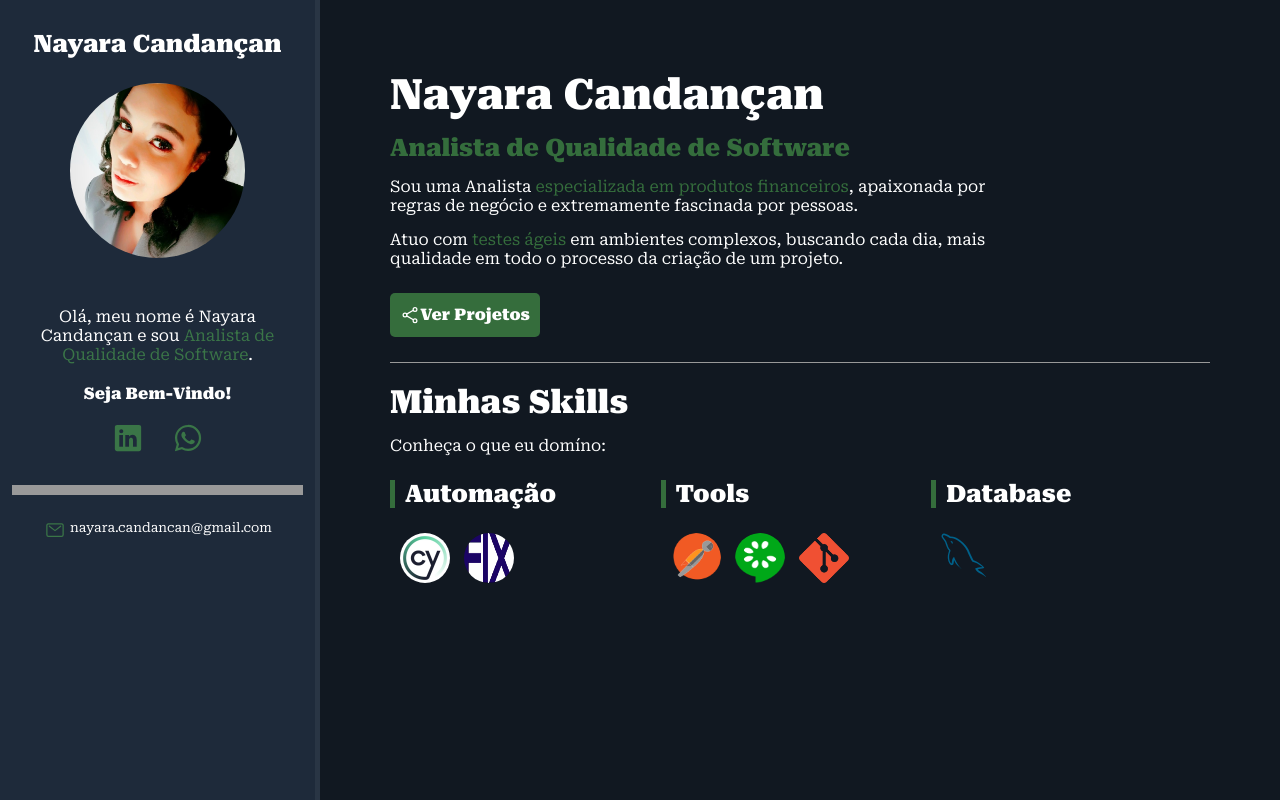
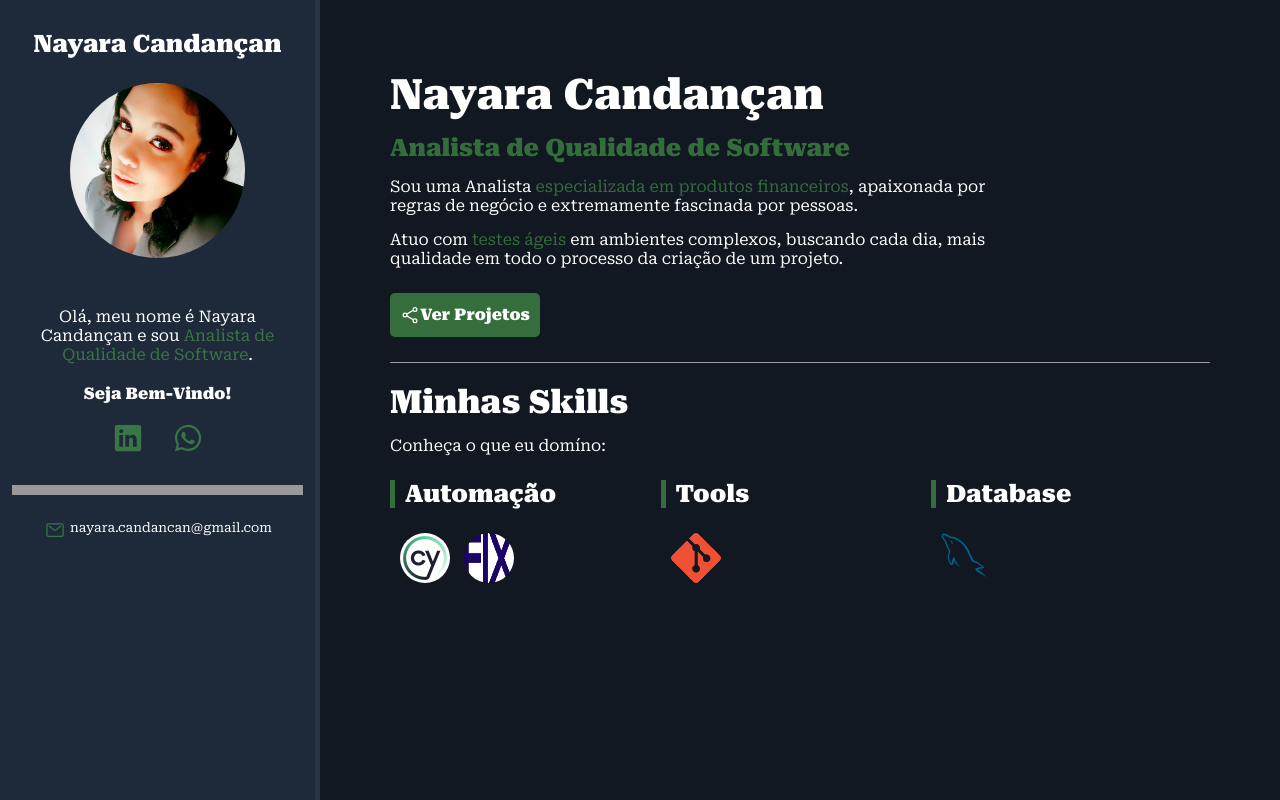
Before and after one commit to NayCandancan/NayCandancan.github.io, a plain HTML site: page index.html in a window 1280 px wide. Drawn offline with nearby package versions, Linux system fonts and the light colour scheme.

Commit message:
Update index.html

```diff
--- a/index.html
+++ b/index.html
@@ -43,8 +43,8 @@
                 </div>
                 <div class="skills_box">
                     <p class="skill-title">Tools</p>
-                    <img id="about-container-img" src="img/62cc1b51150d5de9a3dad5f8.png" alt="Postman">
-                    <img id="about-container-img" src="img/cucumber-logo-D727C551CE-seeklogo.com.png" alt="Gherkin">
+                    <!-- <img id="about-container-img" src="img/62cc1b51150d5de9a3dad5f8.png" alt="Postman">-->
+                    <!-- <img id="about-container-img" src="img/cucumber-logo-D727C551CE-seeklogo.com.png" alt="Gherkin">-->
                     <img id="about-container-img" src="img/Git-Icon-1788C.png" alt="Git">
                 </div>
                 <div class="skills_box">
```
